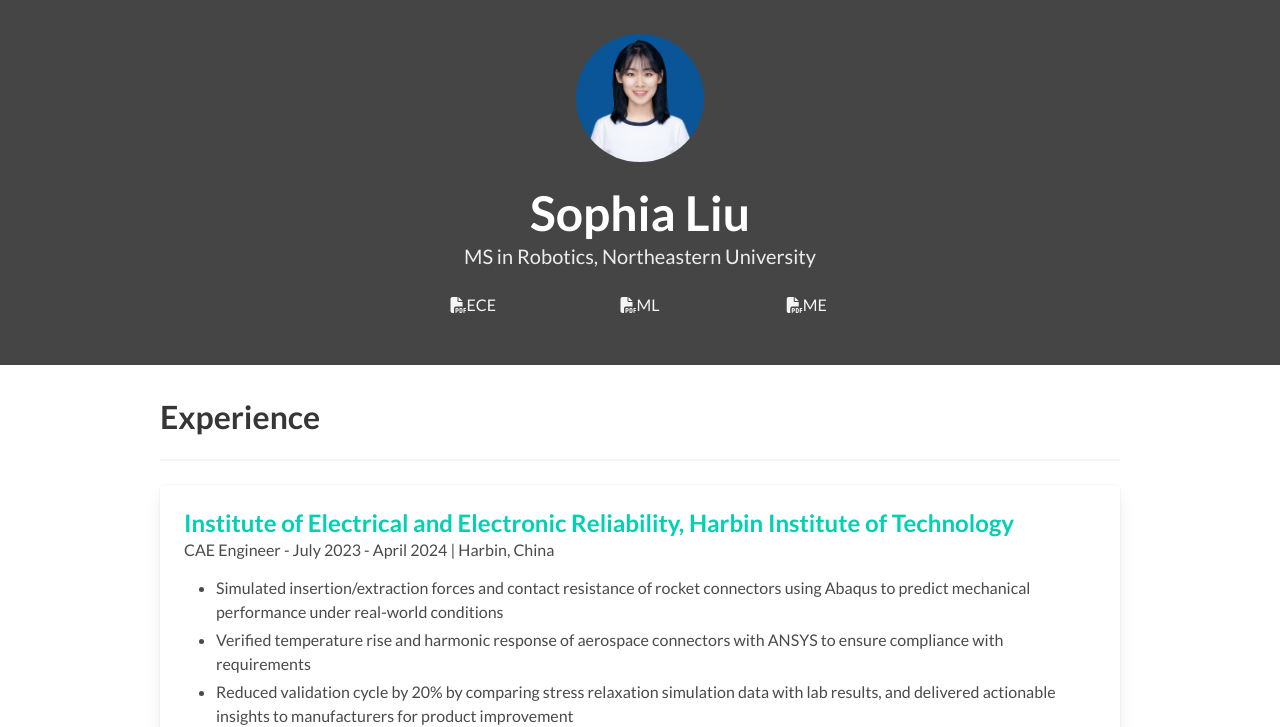
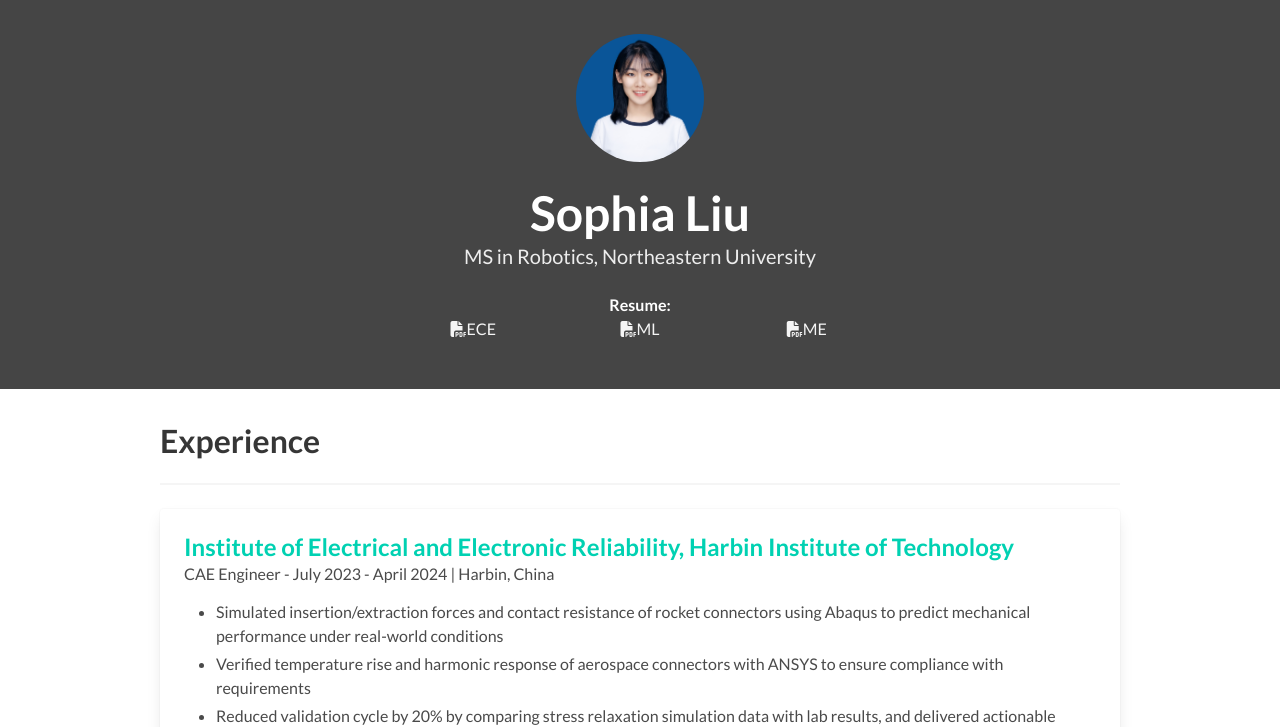
Before and after one commit to liu-siyu5/liu-siyu5.github.io, a plain HTML site: page index.html in a window 1280 px wide. Shown: the part 78-805 px from the top of the page. Drawn offline with Linux system fonts and the light colour scheme; files whose address does not match are found by name.

Commit message:
Update index.html

```diff
--- a/index.html
+++ b/index.html
@@ -57,6 +57,8 @@
             <h2 class="subtitle">
               MS in Robotics, Northeastern University
             </h2>
+            <div>
+              <strong>Resume:</strong>
               <div class="level" style="max-width: 500px; margin: auto;">
                 <div class="level-item has-text-centered">
                   <a href="docs/resume_ece.pdf" class="icon has-text-light">
@@ -72,6 +74,7 @@
                   <a href="docs/resume_me.pdf" class="icon has-text-light">
                     <i class="fas fa-file-pdf"></i> ME
                   </a>
+                </div>
               </div>
             </div>
           </div>
```
Lines whose indentation alone changed are shown as unchanged.
